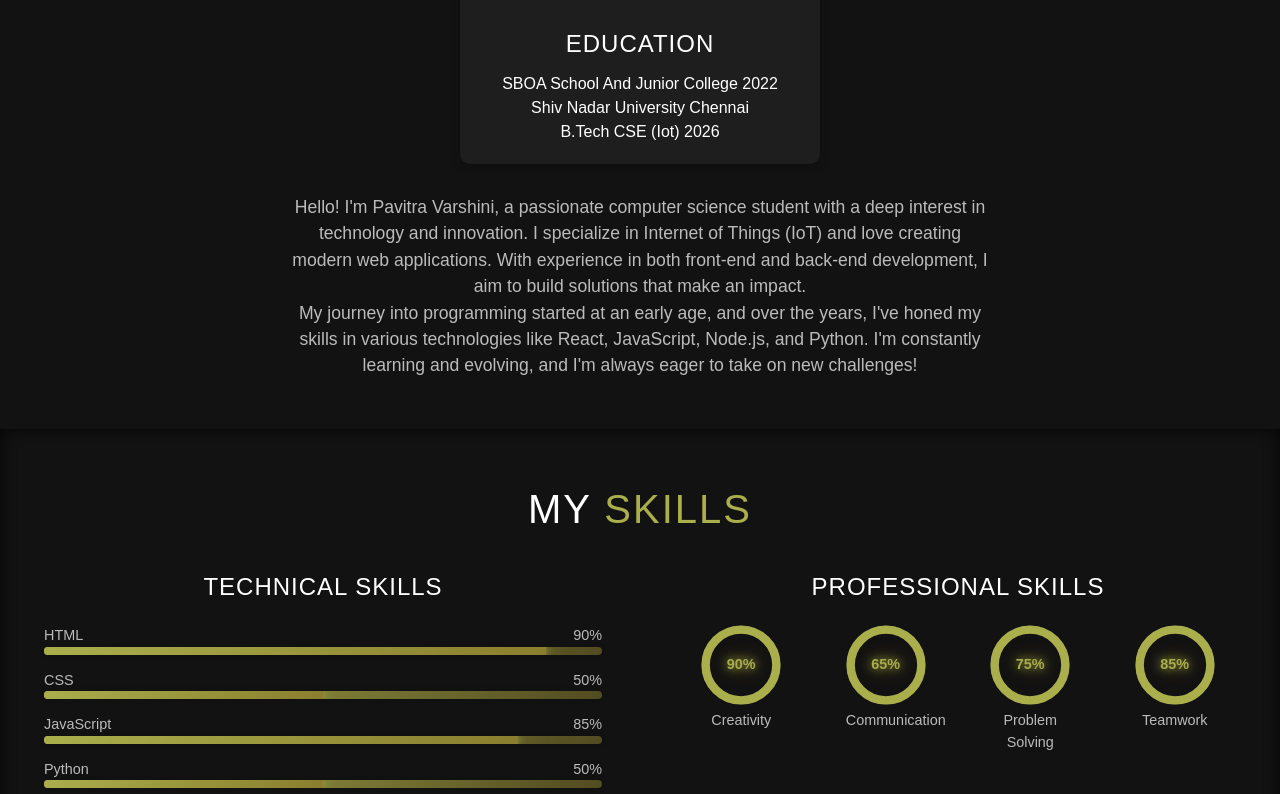
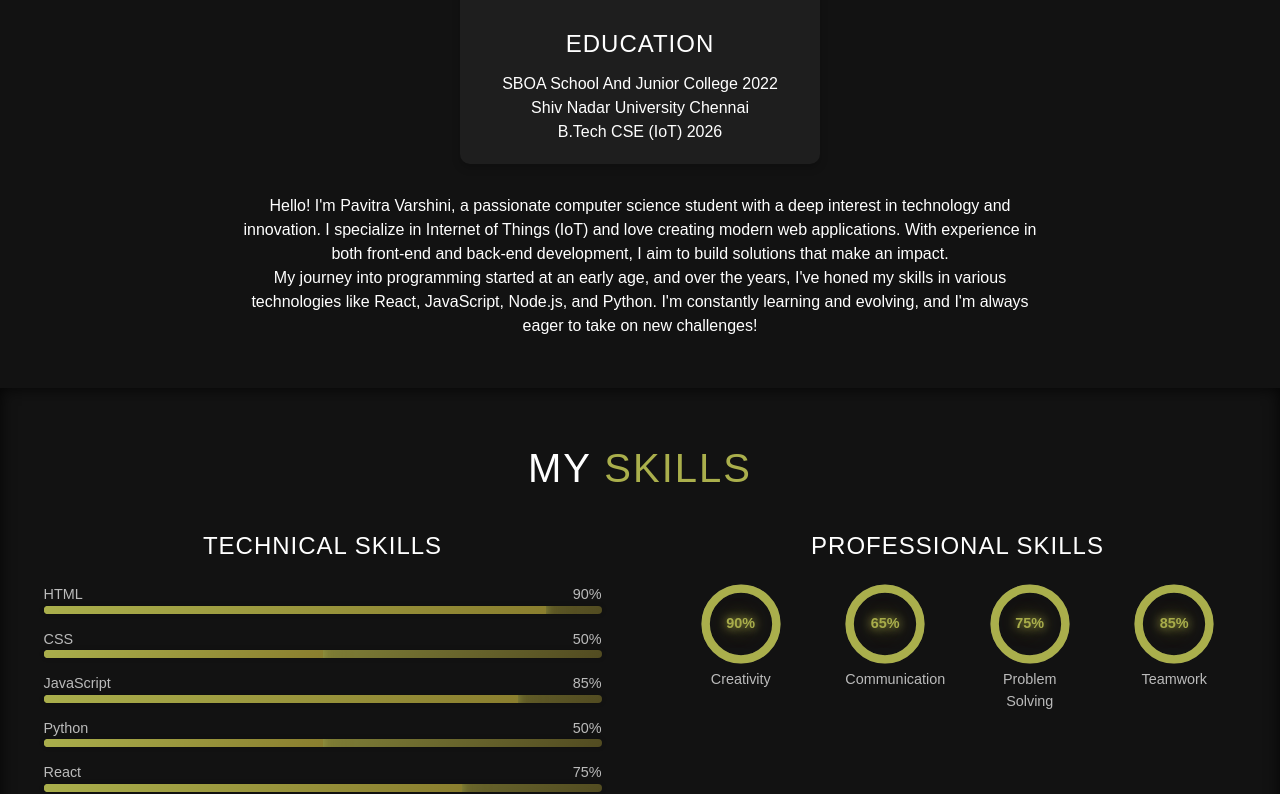
Before and after one commit to pavitravarsh/myportfolio, a React (Create React App) app: page / in a window 1280 px wide. Shown: the part 1491-2285 px from the top of the page. Built offline with nearby package versions, Linux system fonts and the light colour scheme.

Commit message:
animation correction

```diff
--- a/package.json
+++ b/package.json
@@ -11,7 +11,7 @@
     "@testing-library/user-event": "^13.5.0",
     "animejs": "^3.2.2",
     "aos": "^2.3.4",
-    "framer-motion": "^11.11.17",
+    "framer-motion": "^11.18.2",
     "react": "^18.3.1",
     "react-dom": "^18.3.1",
     "react-router-dom": "^6.28.0",
--- a/src/components/About.jsx
+++ b/src/components/About.jsx
@@ -1,39 +1,58 @@
 import React from "react";
-import "./styles/About.css"; // Make sure you have this CSS file
+import { motion } from "framer-motion";
+import "./styles/About.css"; // Ensure this file exists
 
 const About = () => {
   return (
     <section id="about" className="about-section">
       <div className="about-container">
-        <h2 className="about-title">
+        {/* Heading Animation */}
+        <motion.h2
+          className="about-title"
+          initial={{ opacity: 0, scale: 0.8 }}
+          whileInView={{ opacity: 1, scale: 1 }}
+          transition={{ duration: 0.6, ease: "easeOut" }}
+        >
           Get To Know More <br /> <span className="highlight">About Me</span>
-        </h2>
+        </motion.h2>
 
-        {/* Profile Image */}
-        <div className="about-image">
-          <img
-            src="/images/1.jpg" // Replace with the correct path to your image
-            alt="About Me"
-          />
-        </div>
+        {/* Profile Image Animation */}
+        <motion.div
+          className="about-image"
+          initial={{ opacity: 0, scale: 0.5 }}
+          whileInView={{ opacity: 1, scale: 1 }}
+          transition={{ duration: 0.6, ease: "easeOut" }}
+        >
+          <img src="/images/1.jpg" alt="About Me" />
+        </motion.div>
 
-        {/* Education */}
-        <div className="about-info">
+        {/* Education Section Animation */}
+        <motion.div
+          className="about-info"
+          initial={{ opacity: 0, x: -50 }}
+          whileInView={{ opacity: 1, x: 0 }}
+          transition={{ duration: 0.6, delay: 0.2, ease: "easeOut" }}
+        >
           <div className="info-card">
             <div className="info-icon">
-              <i className="fas fa-graduation-cap"></i> {/* Education icon */}
+              <i className="fas fa-graduation-cap"></i>
             </div>
             <div className="info-content">
               <h3>Education</h3>
               <p>SBOA School And Junior College 2022</p>
               <p>Shiv Nadar University Chennai</p>
-              <p>B.Tech CSE (Iot) 2026</p>
+              <p>B.Tech CSE (IoT) 2026</p>
             </div>
           </div>
-        </div>
+        </motion.div>
 
-        {/* About Description */}
-        <div className="about-description">
+        {/* About Description Animation */}
+        <motion.div
+          className="about-description"
+          initial={{ opacity: 0, y: 50 }}
+          whileInView={{ opacity: 1, y: 0 }}
+          transition={{ duration: 0.6, delay: 0.4, ease: "easeOut" }}
+        >
           <p>
             Hello! I'm Pavitra Varshini, a passionate computer science student
             with a deep interest in technology and innovation. I specialize in
@@ -47,7 +66,7 @@ const About = () => {
             JavaScript, Node.js, and Python. I'm constantly learning and
             evolving, and I'm always eager to take on new challenges!
           </p>
-        </div>
+        </motion.div>
       </div>
     </section>
   );
--- a/src/components/Footer.jsx
+++ b/src/components/Footer.jsx
@@ -8,7 +8,7 @@ const Footer = () => {
 
   return (
     <footer className="footer">
-      <p>© 2024 Pavitra Varshini. All rights reserved.</p>
+      <p>© 2025 Pavitra Varshini. All rights reserved.</p>
       <button className="back-to-top" onClick={scrollToTop}>
         Back to Top ↑
       </button>
--- a/src/components/Projects.jsx
+++ b/src/components/Projects.jsx
@@ -1,4 +1,5 @@
 import React from "react";
+import { motion } from "framer-motion";
 import { useNavigate } from "react-router-dom";
 import "./styles/Projects.css";
 
@@ -50,20 +51,32 @@ const Projects = () => {
 
   return (
     <section className="projects-section">
-      <h2 className="hoverText">{splitText("Projects")}</h2>
+      <motion.h2
+        className="hoverText"
+        initial={{ opacity: 0, y: 50 }}
+        whileInView={{ opacity: 1, y: 0 }}
+        transition={{ duration: 0.6 }}
+      >
+        {splitText("Projects")}
+      </motion.h2>
       <div className="projects-container">
         {projects.map((project) => (
-          <div
+          <motion.div
             key={project.id}
             className="project-card"
             onClick={() => handleCardClick(project.id)}
+            initial={{ opacity: 0, y: 50 }}
+            whileInView={{ opacity: 1, y: 0 }}
+            whileHover={{ scale: 1.05 }}
+            whileTap={{ scale: 0.95 }}
+            transition={{ duration: 0.5 }}
           >
             <h3 className="project-title">{splitText(project.title)}</h3>
             <p className="project-technologies">
               <strong>Technologies:</strong> {project.technologies}
             </p>
             <p className="project-description">{project.description}</p>
-          </div>
+          </motion.div>
         ))}
       </div>
     </section>
--- a/src/components/Skills.jsx
+++ b/src/components/Skills.jsx
@@ -1,4 +1,5 @@
 import React from "react";
+import { motion } from "framer-motion";
 import "./styles/Skills.css"; // Ensure the CSS file is in the correct location
 
 const Skills = () => {
@@ -19,58 +20,92 @@ const Skills = () => {
 
   return (
     <section id="skills" className="skills-section">
-      <h2 className="skills-title">
+      <motion.h2
+        className="skills-title"
+        initial={{ opacity: 0, y: -30 }}
+        whileInView={{ opacity: 1, y: 0 }}
+        transition={{ duration: 0.6, ease: "easeOut" }}
+      >
         My <span className="highlight">Skills</span>
-      </h2>
+      </motion.h2>
       <div className="skills-container">
         {/* Technical Skills Section */}
-        <div className="technical-skills">
+        <motion.div
+          className="technical-skills"
+          initial={{ opacity: 0, x: -50 }}
+          whileInView={{ opacity: 1, x: 0 }}
+          transition={{ duration: 0.6, ease: "easeOut" }}
+        >
           <h3>Technical Skills</h3>
           {technicalSkills.map((skill, index) => (
-            <div key={index} className="skill">
+            <motion.div
+              key={index}
+              className="skill"
+              initial={{ opacity: 0, y: 20 }}
+              whileInView={{ opacity: 1, y: 0 }}
+              transition={{
+                duration: 0.5,
+                delay: index * 0.1,
+                ease: "easeOut",
+              }}
+            >
               <div className="skill-label">
                 <span>{skill.name}</span>
                 <span>{skill.proficiency}%</span>
               </div>
               <div className="skill-bar">
-                <div
+                <motion.div
                   className="skill-progress"
-                  style={{
-                    width: `${skill.proficiency}%`,
-                  }}
-                ></div>
+                  initial={{ width: 0 }}
+                  animate={{ width: `${skill.proficiency}%` }}
+                  transition={{ duration: 0.8, ease: "easeOut" }}
+                ></motion.div>
               </div>
-            </div>
+            </motion.div>
           ))}
-        </div>
+        </motion.div>
 
         {/* Professional Skills Section */}
-        <div className="professional-skills">
+        <motion.div
+          className="professional-skills"
+          initial={{ opacity: 0, x: 50 }}
+          whileInView={{ opacity: 1, x: 0 }}
+          transition={{ duration: 0.6, ease: "easeOut" }}
+        >
           <h3>Professional Skills</h3>
           <div className="professional-skill-circles">
             {professionalSkills.map((skill, index) => (
-              <div key={index} className="circle-skill">
+              <motion.div
+                key={index}
+                className="circle-skill"
+                initial={{ opacity: 0, scale: 0.5 }}
+                whileInView={{ opacity: 1, scale: 1 }}
+                transition={{
+                  duration: 0.6,
+                  delay: index * 0.1,
+                  ease: "easeOut",
+                }}
+              >
                 <svg viewBox="0 0 36 36" className="circular-chart">
                   <path
                     className="circle-bg"
-                    d="M18 2.0845
-                      a 15.9155 15.9155 0 0 1 0 31.831
-                      a 15.9155 15.9155 0 0 1 0 -31.831"
+                    d="M18 2.0845 a 15.9155 15.9155 0 0 1 0 31.831 a 15.9155 15.9155 0 0 1 0 -31.831"
                   />
-                  <path
+                  <motion.path
                     className="circle"
                     strokeDasharray={`${skill.proficiency}, 100`}
-                    d="M18 2.0845
-                      a 15.9155 15.9155 0 0 1 0 31.831
-                      a 15.9155 15.9155 0 0 1 0 -31.831"
+                    d="M18 2.0845 a 15.9155 15.9155 0 0 1 0 31.831 a 15.9155 15.9155 0 0 1 0 -31.831"
+                    initial={{ strokeDasharray: "0, 100" }}
+                    animate={{ strokeDasharray: `${skill.proficiency}, 100` }}
+                    transition={{ duration: 1.2, ease: "easeOut" }}
                   />
                 </svg>
                 <div className="skill-percentage">{skill.proficiency}%</div>
                 <div className="skill-name">{skill.name}</div>
-              </div>
+              </motion.div>
             ))}
           </div>
-        </div>
+        </motion.div>
       </div>
     </section>
   );
--- a/src/components/styles/About.css
+++ b/src/components/styles/About.css
@@ -98,28 +98,6 @@
 .education-item:hover {
   color: #aaaf4c; /* Highlight color on hover */
   cursor: pointer;
-}
-
-.about-description {
-  max-width: 700px;
-  margin: 0 auto;
-  font-size: 1.1rem;
-  line-height: 1.5;
-  color: #bbbbbb;
-  animation: appear linear;
-  animation-timeline: view();
-  animation-range: entry 0% cover 30%;
-}
-
-@keyframes appear {
-  from {
-    opacity: 0;
-    scale: 0.5;
-  }
-  to {
-    opacity: 1;
-    scale: 1;
-  }
 }
 
 /* For tablets and smaller screens (up to 768px) */
--- a/src/index.js
+++ b/src/index.js
@@ -1,17 +1,29 @@
-import React from 'react';
-import ReactDOM from 'react-dom/client';
-import './index.css';
-import App from './App';
-import reportWebVitals from './reportWebVitals';
+import React, { useEffect } from "react";
+import ReactDOM from "react-dom/client";
+import "./index.css";
+import App from "./App";
+import reportWebVitals from "./reportWebVitals";
+import AOS from "aos";
+import "aos/dist/aos.css";
 
-const root = ReactDOM.createRoot(document.getElementById('root'));
-root.render(
-  <React.StrictMode>
-    <App />
-  </React.StrictMode>
-);
+const RootComponent = () => {
+  useEffect(() => {
+    AOS.init({
+      duration: 1000, // Animation duration in milliseconds
+      once: true, // Ensures animations run only once
+      easing: "ease-in-out", // Easing function
+    });
+  }, []);
 
-// If you want to start measuring performance in your app, pass a function
-// to log results (for example: reportWebVitals(console.log))
-// or send to an analytics endpoint. Learn more: https://bit.ly/CRA-vitals
+  return (
+    <React.StrictMode>
+      <App />
+    </React.StrictMode>
+  );
+};
+
+const root = ReactDOM.createRoot(document.getElementById("root"));
+root.render(<RootComponent />);
+
+// Performance monitoring
 reportWebVitals();
```
Also changed, not shown: 1 other file (tests, documents, lock files or other folders).
